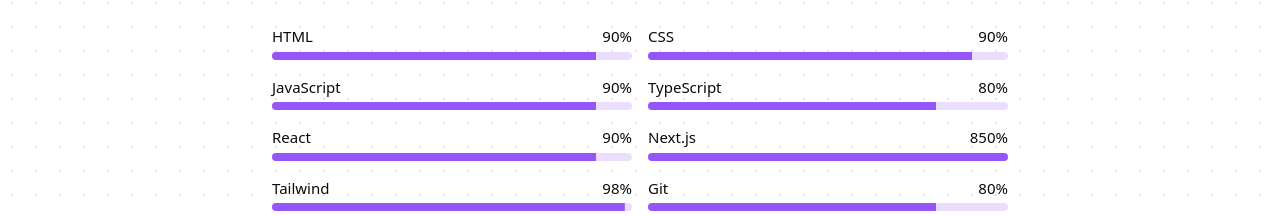
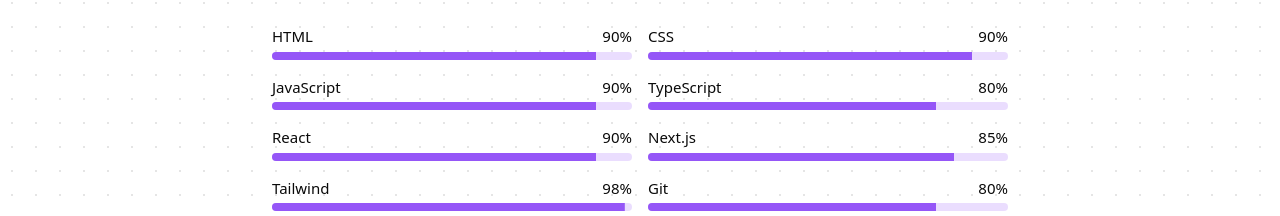
Before and after one commit to chaos-seeker/portfolio, a Next.js app: page / in a window 1280 px wide. Shown: the part 777-993 px from the top of the page. Built offline with nearby package versions, Linux system fonts and the light colour scheme.

Commit message:
chore: new changs

```diff
--- a/containers/routes/home/skills.tsx
+++ b/containers/routes/home/skills.tsx
@@ -14,7 +14,7 @@
             <ProgressItem title="JavaScript" value={90} />
             <ProgressItem title="TypeScript" value={80} />
             <ProgressItem title="React" value={90} />
-            <ProgressItem title="Next.js" value={850} />
+            <ProgressItem title="Next.js" value={85} />
             <ProgressItem title="Tailwind" value={98} />
             <ProgressItem title="Git" value={80} />
             <ProgressItem title="Shadcnui" value={97} />
```
